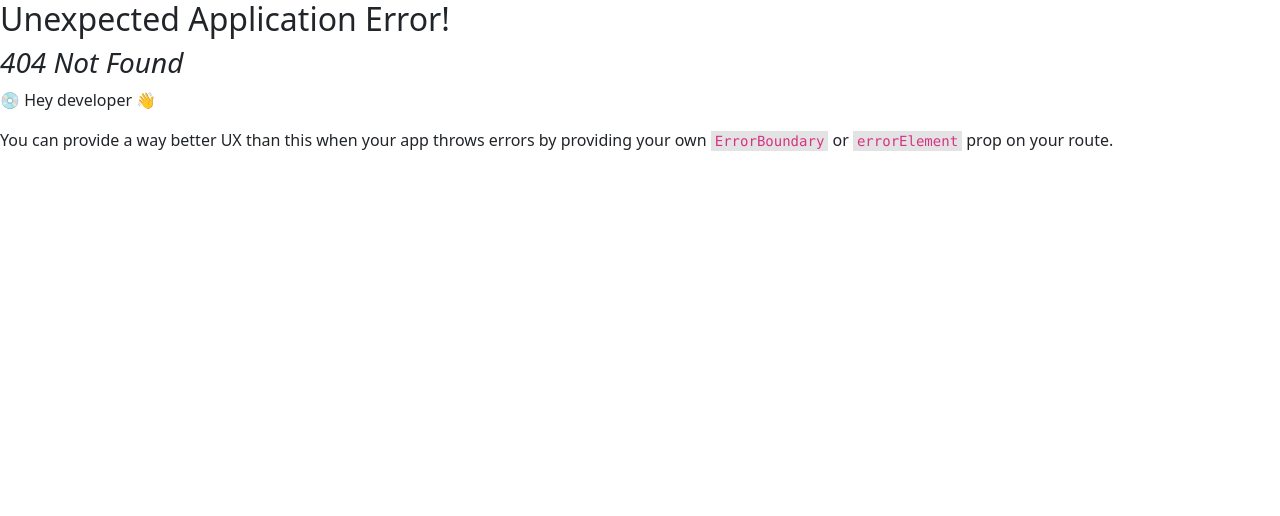
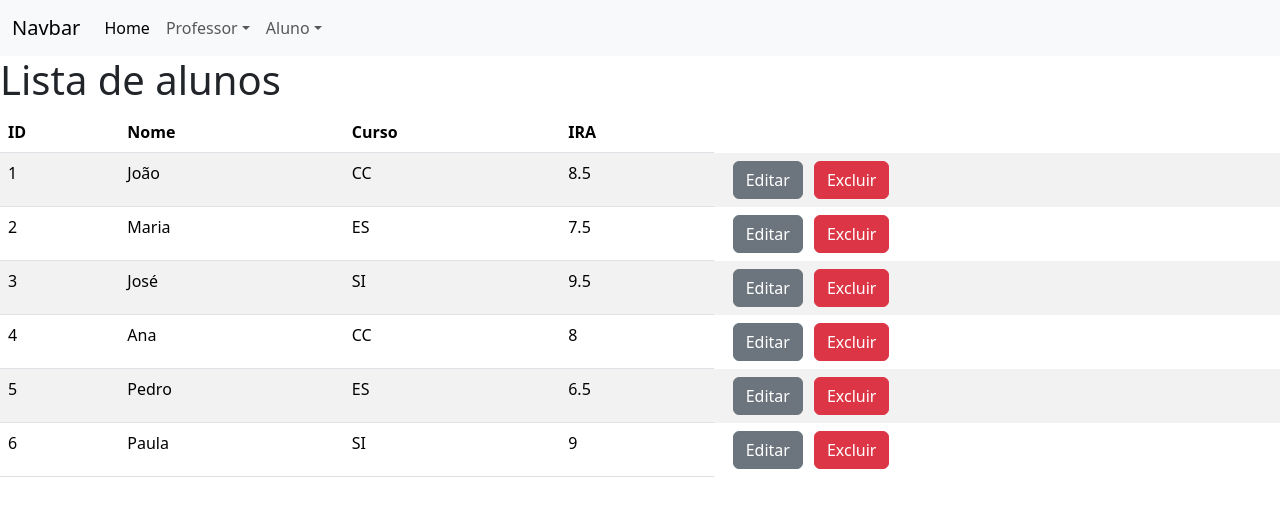
Before and after one commit to Natan-Lucena/Web-Material-College, a React (Create React App) app: page /aluno/read in a window 1280 px wide. Before the commit this address had no page. Shown: the top 516 px of the page. Built offline with nearby package versions, Linux system fonts and the light colour scheme.

Commit message:
:sparkles: start integration with backend

```diff
--- a/package.json
+++ b/package.json
@@ -9,6 +9,7 @@
     "axios": "^1.7.2",
     "bootstrap": "^5.3.3",
     "cheerio": "^1.0.0-rc.12",
+    "json-server": "^1.0.0-beta.1",
     "react": "^18.2.0",
     "react-dom": "^18.2.0",
     "react-router-dom": "^6.25.1",
--- a/src/components/Crud/Home.jsx
+++ b/src/components/Crud/Home.jsx
@@ -28,7 +28,7 @@ const Home = () => {
                   aria-expanded="false"
                   href="/"
                 >
-                  Dropdown
+                  Professor
                 </a>
                 <ul className="dropdown-menu">
                   <li className="dropdown-item">
@@ -43,6 +43,29 @@ const Home = () => {
                   </li>
                 </ul>
               </li>
+              <li className="nav-item dropdown">
+                <a
+                  className="nav-link dropdown-toggle"
+                  role="button"
+                  data-bs-toggle="dropdown"
+                  aria-expanded="false"
+                  href="/"
+                >
+                  Aluno
+                </a>
+                <ul className="dropdown-menu">
+                  <li className="dropdown-item">
+                    <Link className="dropdown-item" to="aluno/create">
+                      Criar aluno
+                    </Link>
+                  </li>
+                  <li className="dropdown-item">
+                    <Link className="dropdown-item" to="aluno/read">
+                      Ler Alunos
+                    </Link>
+                  </li>
+                </ul>
+              </li>
             </ul>
           </div>
         </div>
--- a/src/components/Crud/Main.jsx
+++ b/src/components/Crud/Main.jsx
@@ -5,6 +5,8 @@ import Read from "./professor/Read";
 import Create from "./professor/Create";
 import Update from "./professor/Update";
 import Delete from "./professor/Delete";
+import CreateAluno from "./aluno/Create";
+import ReadAlunos from "./aluno/Read";
 
 const router = createBrowserRouter([
   {
@@ -15,6 +17,8 @@ const router = createBrowserRouter([
       { path: "professor/create", element: <Create /> },
       { path: "professor/update", element: <Update /> },
       { path: "professor/delete", element: <Delete /> },
+      { path: "aluno/create", element: <CreateAluno /> },
+      { path: "aluno/read", element: <ReadAlunos /> },
     ],
   },
 ]);
--- /dev/null
+++ b/src/components/Crud/aluno/Create.jsx
@@ -0,0 +1,67 @@
+import { useState } from "react";
+import "bootstrap/dist/css/bootstrap.min.css";
+import "bootstrap/dist/js/bootstrap.bundle.min";
+import "./../css/crud.css";
+
+const CreateAluno = () => {
+  const [nome, setNome] = useState("");
+  const [curso, setCurso] = useState("");
+  const [IRA, setIRA] = useState("");
+
+  const submitForm = (event) => {
+    console.log("Nome: ", nome, "Curso: ", curso, "IRA: ", IRA);
+  };
+
+  return (
+    <div>
+      <h1>Criar aluno</h1>
+      <form onSubmit={submitForm}>
+        <div className="mb-3">
+          <label className="form-label" htmlFor="inputNome">
+            Nome:
+          </label>
+          <input
+            onChange={(event) => setNome(event.target.value)}
+            className="form-control"
+            type="text"
+            name="nome"
+            placeholder="nome do aluno"
+            id="inputNome"
+          />
+        </div>
+        <div className="mb-3">
+          <label className="form-label" htmlFor="inputCurso">
+            Curso:
+          </label>
+          <input
+            onChange={(event) => setCurso(event.target.value)}
+            className="form-control"
+            type="text"
+            name="curso"
+            placeholder="curso"
+            id="inputCurso"
+          />
+        </div>
+        <label className="form-label" htmlFor="selectIRA">
+          IRA:
+        </label>
+        <div>
+          <input
+            className="form-select"
+            id="selectIRA"
+            onChange={(event) => {
+              setIRA(event.target.value);
+            }}
+          ></input>
+        </div>
+        <div className="buttonSubmit">
+          <button className="btn btn-primary" type="submit">
+            Criar
+          </button>
+        </div>
+      </form>
+    </div>
+  );
+};
+
+export default CreateAluno;
--- /dev/null
+++ b/src/components/Crud/aluno/Read.jsx
@@ -0,0 +1,39 @@
+import alunos from "../data/db_aluno";
+import "bootstrap/dist/css/bootstrap.min.css";
+import "bootstrap/dist/js/bootstrap.bundle.min";
+import "./../css/crud.css";
+
+const ReadAlunos = () => {
+  const listAlunos = alunos.map((alunos) => (
+    <tr>
+      <td>{alunos.id}</td>
+      <td>{alunos.nome}</td>
+      <td>{alunos.curso}</td>
+      <td>{alunos.IRA}</td>
+      <div>
+        <button className="btn btn-secondary">Editar</button>
+        <button className="btn btn-danger">Excluir</button>
+      </div>
+    </tr>
+  ));
+  return (
+    <>
+      <h1>Lista de alunos</h1>
+      <div>
+        <table className="table table-striped">
+          <thead>
+            <tr>
+              <th scope="col">ID</th>
+              <th scope="col">Nome</th>
+              <th scope="col">Curso</th>
+              <th scope="col">IRA</th>
+            </tr>
+          </thead>
+          <tbody>{listAlunos}</tbody>
+        </table>
+      </div>
+    </>
+  );
+};
+
+export default ReadAlunos;
--- /dev/null
+++ b/src/components/Crud/data/db.json
@@ -0,0 +1,28 @@
+{
+  "professores": [
+    {
+      "id": 1,
+      "nome": "Wladmir Tavares",
+      "idade": 40,
+      "curso": "CC",
+      "titulacao": "DOUTORADO"
+    },
+    {
+      "id": 2,
+
+      "nome": "Diana Braga",
+      "idade": 40,
+      "curso": "ES",
+      "titulacao": "MESTRADO"
+    },
+    {
+      "id": 3,
+
+      "nome": "Paulo de Tarso",
+      "idade": 23,
+      "curso": "ES",
+      "titulacao": "Sim"
+    }
+  ],
+  "alunos": [{ "id": 1, "nome": "João", "curso": "CC", "IRA": 8.5 }]
+}
--- /dev/null
+++ b/src/components/Crud/data/db_aluno.js
@@ -0,0 +1,9 @@
+const alunos = [
+  { id: 1, nome: "João", curso: "CC", IRA: 8.5 },
+  { id: 2, nome: "Maria", curso: "ES", IRA: 7.5 },
+  { id: 3, nome: "José", curso: "SI", IRA: 9.5 },
+  { id: 4, nome: "Ana", curso: "CC", IRA: 8.0 },
+  { id: 5, nome: "Pedro", curso: "ES", IRA: 6.5 },
+  { id: 6, nome: "Paula", curso: "SI", IRA: 9.0 },
+];
+export default alunos;
--- a/src/components/Crud/professor/Read.jsx
+++ b/src/components/Crud/professor/Read.jsx
@@ -1,9 +1,17 @@
-import professores from "../data/db_professor";
 import "bootstrap/dist/css/bootstrap.min.css";
 import "bootstrap/dist/js/bootstrap.bundle.min";
 import "./../css/crud.css";
+import axios from "axios";
+import { useEffect, useState } from "react";
 
 const Read = () => {
+  const [professores, setProfessores] = useState([]);
+
+  useEffect(() => {
+    axios.get("http://localhost:3001/professores").then((response) => {
+      setProfessores(response.data);
+    });
+  }, []);
   const listProfessores = professores.map((professor) => (
     <tr>
       <td>{professor.id}</td>
```
Also changed, not shown: 1 other file (tests, documents, lock files or other folders).
